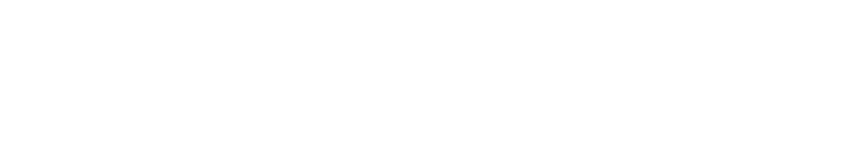
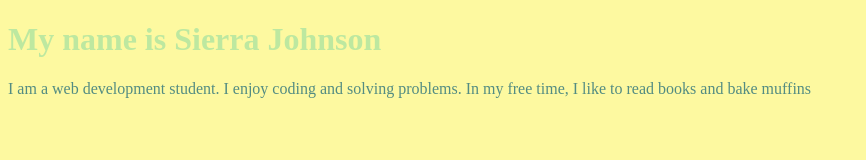
Before and after one commit to stiztq/24SU_Weekly05_Sierra_Johnson, a plain HTML site: page index.html in a window 1280 px wide. Shown: the whole page, without its empty margins (0-866 px from the left). Drawn offline with Linux system fonts and the light colour scheme.

Commit message:
Update index.html

```diff
--- a/index.html
+++ b/index.html
@@ -2,19 +2,22 @@
 <html>
   <head>
     <style>
-      <body> {
-        background-color:FDF9A0
-      } </body>
+      body {
+        background-color: #FDF9A0;
+      }
 
-      <h1> {My name is Sierra Johnson
-        color:BDE8A0
-      } </h1>
+      h1 {
+        color: #BDE8A0;
+      }
 
-      <p> {>I am a web development student. I enjoy coding and solving problems. In my
-free time, I like to read books and bake muffins
-        color:538C82
-      } </p>
+      p {
+        color: #538C82;
+      }
     </style>
     <title>My Personal Introduction</title>
   </head>
+  <body>
+    <h1>My name is Sierra Johnson</h1>
+    <p>I am a web development student. I enjoy coding and solving problems. In my free time, I like to read books and bake muffins</p>
+  </body>
 </html>
```
